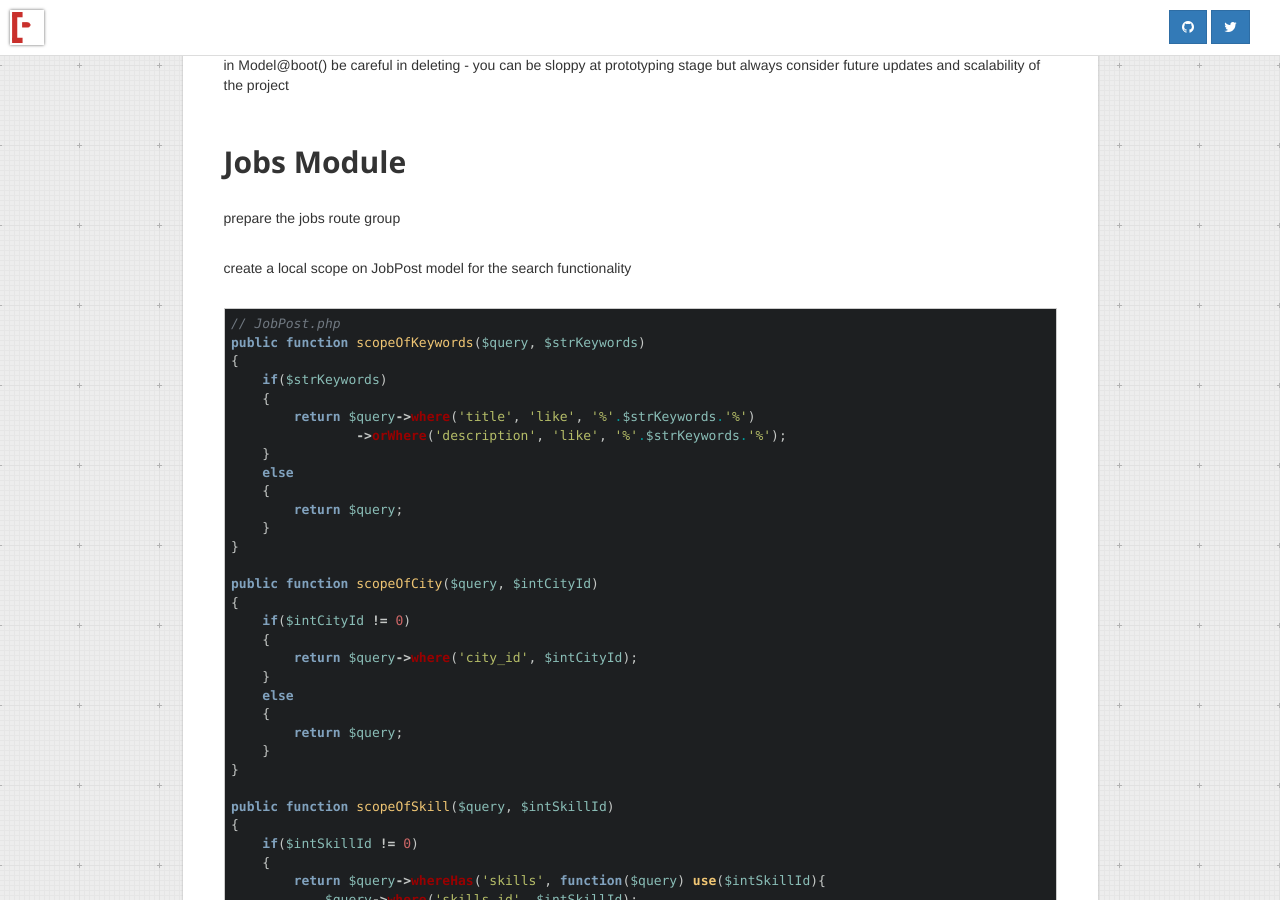
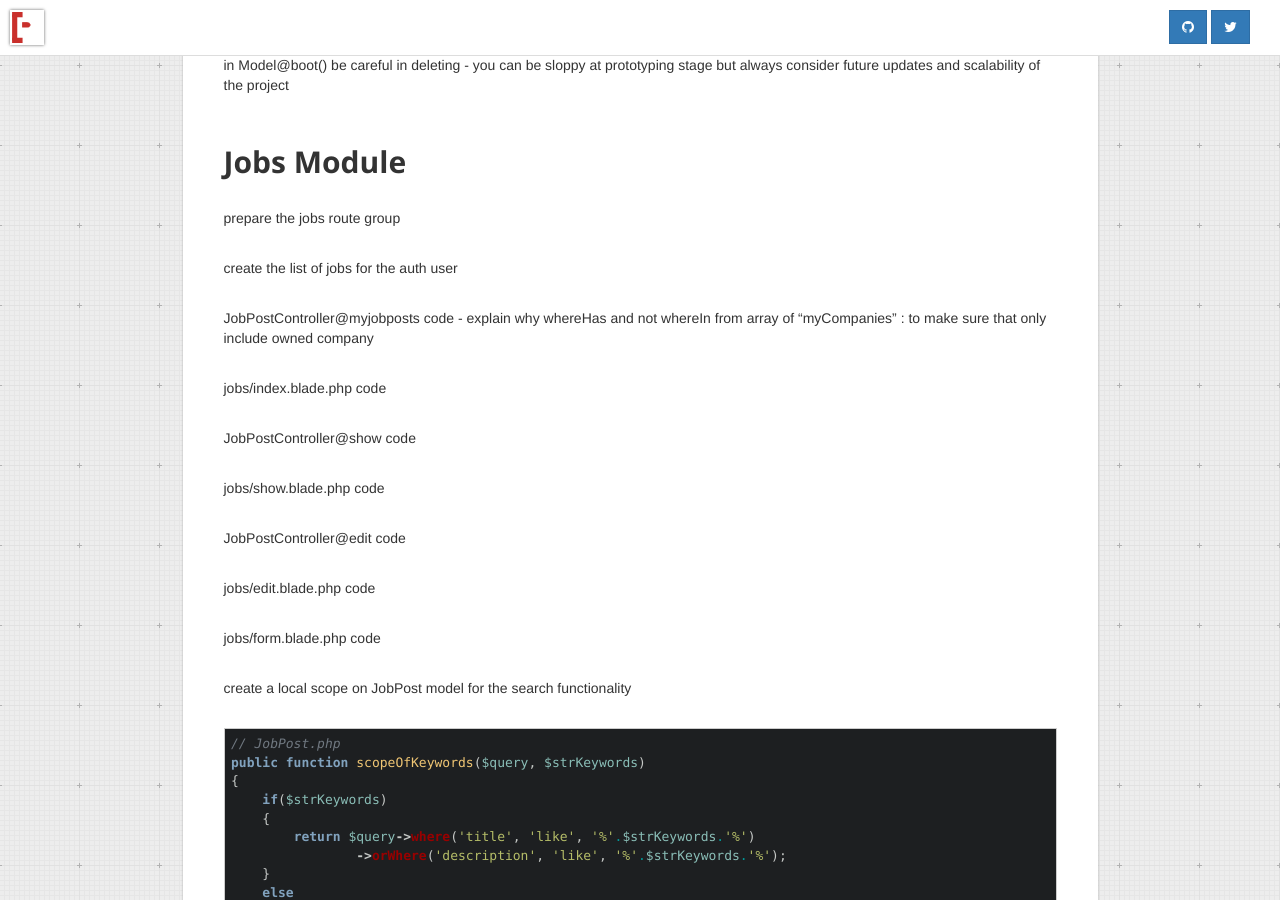
Before and after one commit to codingpajamas/codingpajamas.github.io, a Jekyll site: the page built from _posts/2018-08-03-rapid-prototyping-with-laravel.md, in a window 1280 px wide and 900 px high, scrolled down 7935 px. Built offline with Jekyll 4.4.1, drawn with Linux system fonts in a browser that asks for light colours; some web fonts are replaced.

Commit message:
laravel prototyping

```diff
--- a/_posts/2018-08-03-rapid-prototyping-with-laravel.md
+++ b/_posts/2018-08-03-rapid-prototyping-with-laravel.md
@@ -401,6 +401,22 @@ be careful in deleting - you can be sloppy at prototyping stage but always consi
 
 prepare the jobs route group
 
+create the list of jobs for the auth user
+
+JobPostController@myjobposts code - explain why whereHas and not whereIn from array of "myCompanies" : to make sure that only include owned company
+
+jobs/index.blade.php code
+
+JobPostController@show code
+
+jobs/show.blade.php code
+
+JobPostController@edit code
+
+jobs/edit.blade.php code
+
+jobs/form.blade.php code
+
 
 
 
```
